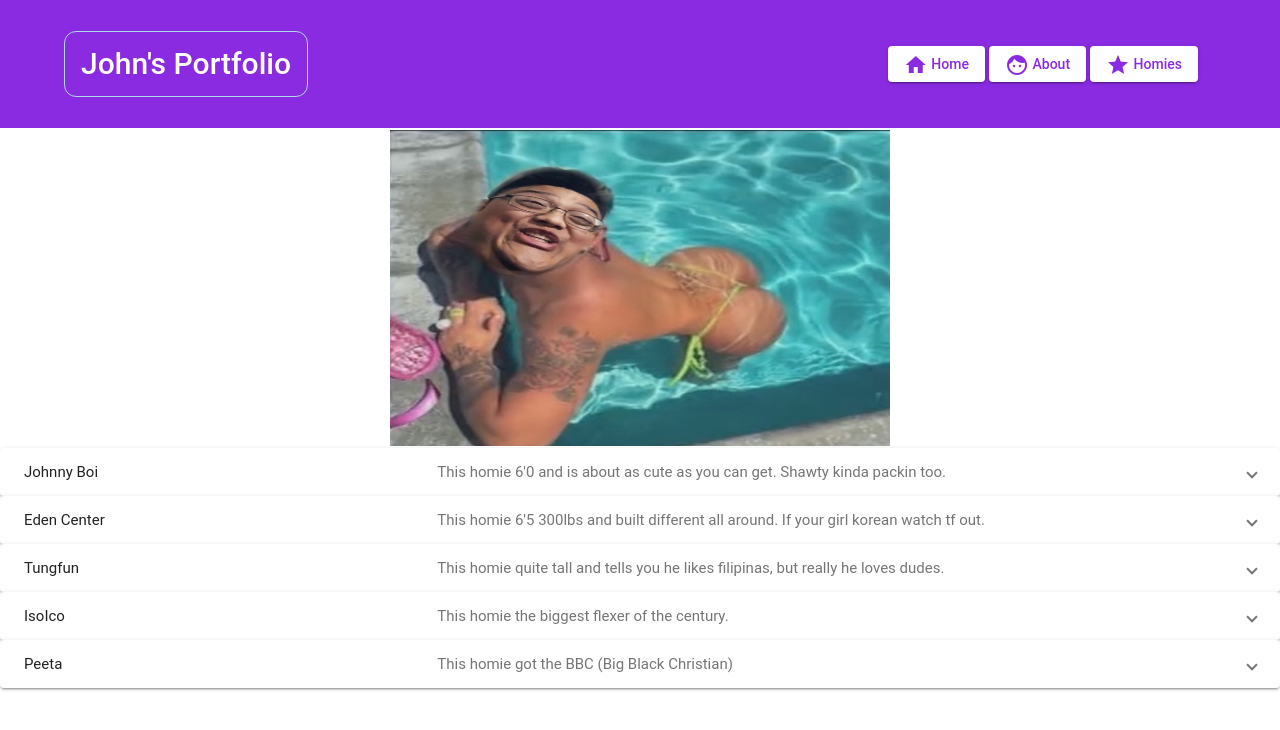
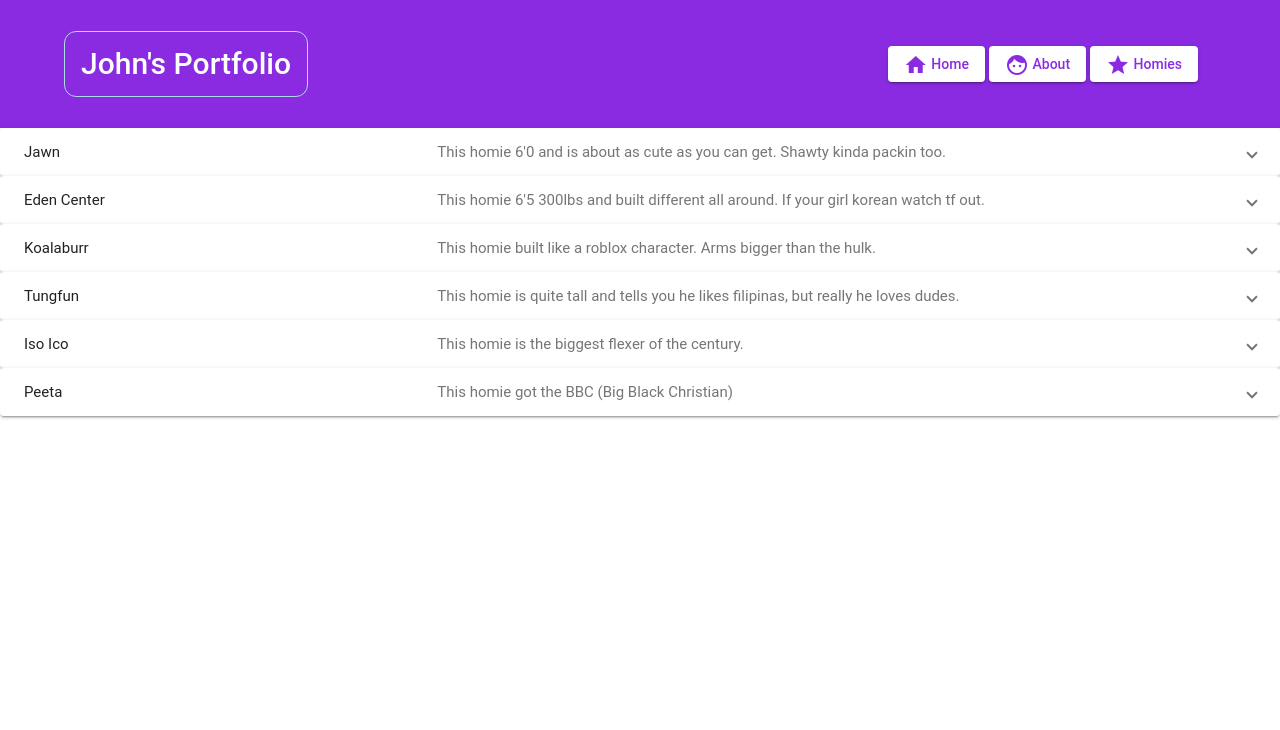
Before and after one commit to khoatrann/Johns-Portfolio, an Angular app: page /MyHomies in a window 1280 px wide. Shown: the top 730 px of the page. Built offline with nearby package versions, Linux system fonts and the light colour scheme.

Commit message:
add koalaburr

```diff
--- a/src/app/my-homies/my-homies.component.html
+++ b/src/app/my-homies/my-homies.component.html
@@ -1,20 +1,15 @@
 <div>
-    <mat-grid-list cols="1" rowHeight="4:1">
-        <mat-grid-tile>
-            <img class="fit" src="../../assets/JOHN.jpeg" alt="Image" width="500px" height="auto">
-        </mat-grid-tile>
-    </mat-grid-list>
     <mat-expansion-panel (opened)="panelOpenState = true" (closed)="panelOpenState = false">
         <mat-expansion-panel-header>
             <mat-panel-title>
-                Johnny Boi
+                Jawn
             </mat-panel-title>
             <mat-panel-description>
                 This homie 6'0 and is about as cute as you can get. Shawty kinda packin too.
             </mat-panel-description>
         </mat-expansion-panel-header>
-        <img class="fit" src="../../assets/JOHN.jpeg" width="400px" height="auto">
-        <img class="fit" src="../../assets/Jonny.png" width="400px" height="auto">
+        <img class="fit" src="../../assets/JOHN.jpeg" width="auto" height="500px">
+        <img class="fit" src="../../assets/Jonny.png" width="auto" height="500px">
     </mat-expansion-panel>
     <mat-expansion-panel (opened)="panelOpenState = true" (closed)="panelOpenState = false">
         <mat-expansion-panel-header>
@@ -25,7 +20,19 @@
                 This homie 6'5 300lbs and built different all around. If your girl korean watch tf out.
             </mat-panel-description>
         </mat-expansion-panel-header>
-        <img class="fit" src="../../assets/Aden.jpeg" width="400px" height="auto">
+        <img class="fit" src="../../assets/Aden.jpeg" width="auto" height="500px">
+    </mat-expansion-panel>
+    <mat-expansion-panel (opened)="panelOpenState = true" (closed)="panelOpenState = false">
+        <mat-expansion-panel-header>
+            <mat-panel-title>
+                Koalaburr
+            </mat-panel-title>
+            <mat-panel-description>
+                This homie built like a roblox character. Arms bigger than the hulk.
+            </mat-panel-description>
+        </mat-expansion-panel-header>
+        <img class="fit" src="../../assets/Khoa.jpeg" width="auto" height="500px">
+        <img class="fit" src="../../assets/koalaburr.jpg" width="auto" height="500px">
     </mat-expansion-panel>
     <mat-expansion-panel (opened)="panelOpenState = true" (closed)="panelOpenState = false">
         <mat-expansion-panel-header>
@@ -33,21 +40,21 @@
                 Tungfun
             </mat-panel-title>
             <mat-panel-description>
-                This homie quite tall and tells you he likes filipinas, but really he loves dudes.
+                This homie is quite tall and tells you he likes filipinas, but really he loves dudes.
             </mat-panel-description>
         </mat-expansion-panel-header>
-        <img class="fit" src="../../assets/Tungfun.jpeg" width="400px" height="auto">
+        <img class="fit" src="../../assets/Tungfun.jpeg" width="auto" height="500px">
     </mat-expansion-panel>
     <mat-expansion-panel (opened)="panelOpenState = true" (closed)="panelOpenState = false">
         <mat-expansion-panel-header>
             <mat-panel-title>
-                IsoIco
+                Iso Ico
             </mat-panel-title>
             <mat-panel-description>
-                This homie the biggest flexer of the century.
+                This homie is the biggest flexer of the century.
             </mat-panel-description>
         </mat-expansion-panel-header>
-        <img class="fit" src="../../assets/Icogay.jpeg" width="400px" height="auto">
+        <img class="fit" src="../../assets/Icogay.jpeg" width="auto" height="500px">
     </mat-expansion-panel>
     <mat-expansion-panel (opened)="panelOpenState = true" (closed)="panelOpenState = false">
         <mat-expansion-panel-header>
@@ -58,6 +65,6 @@
                 This homie got the BBC (Big Black Christian)
             </mat-panel-description>
         </mat-expansion-panel-header>
-        <img class="fit" src="../../assets/peeta.jpg" width="400px" height="auto">
+        <img class="fit" src="../../assets/peeta.jpg" width="auto" height="500px">
     </mat-expansion-panel>
 </div>
```
Also changed, not shown: src/assets/koalaburr.jpg (added).
